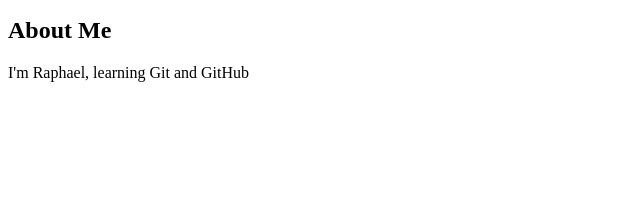
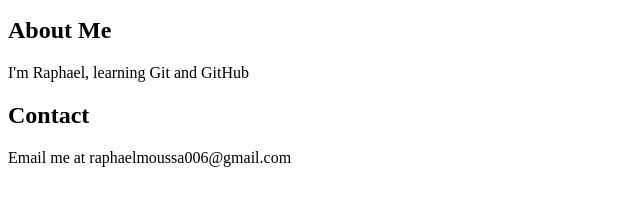
Before and after one commit to raphaelmoussa/my-site, a plain HTML site: page index.html in a window 1280 px wide. Shown: the part 101-306 px from the top of the page, without its empty margins (0-640 px from the left). Drawn offline with Linux system fonts and the light colour scheme.

Commit message:
Add contact section

```diff
--- a/index.html
+++ b/index.html
@@ -7,8 +7,10 @@
   </head>
   <body>
     <h1>Hi — I'm Raphael</h1>
-    <p>Welcome to my site.</p>
+     <p>Welcome to my site.</p>
     <h2>About Me</h2>
-    <p>I'm Raphael, learning Git and GitHub</p>
+     <p>I'm Raphael, learning Git and GitHub</p>
+   <h2>Contact</h2>
+     <p>Email me at raphaelmoussa006@gmail.com</p>
   </body>
 </html>
```
